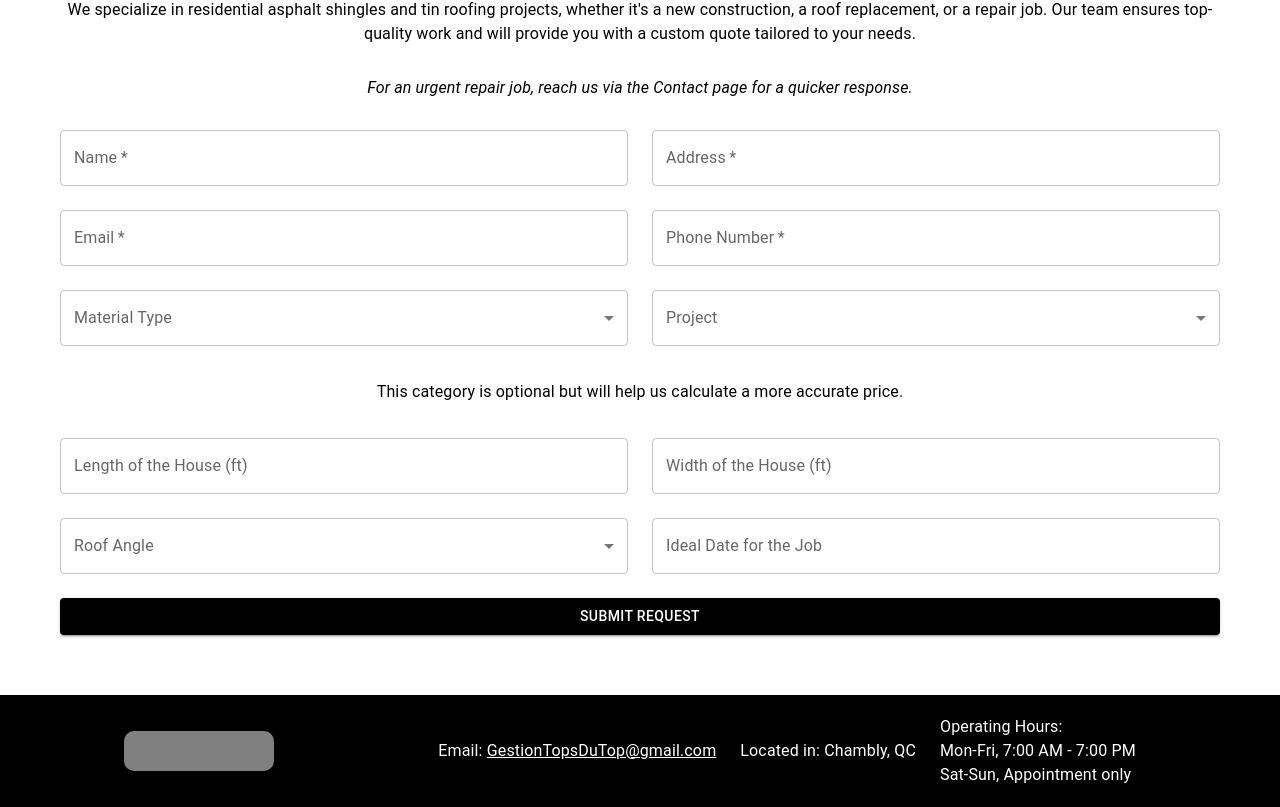
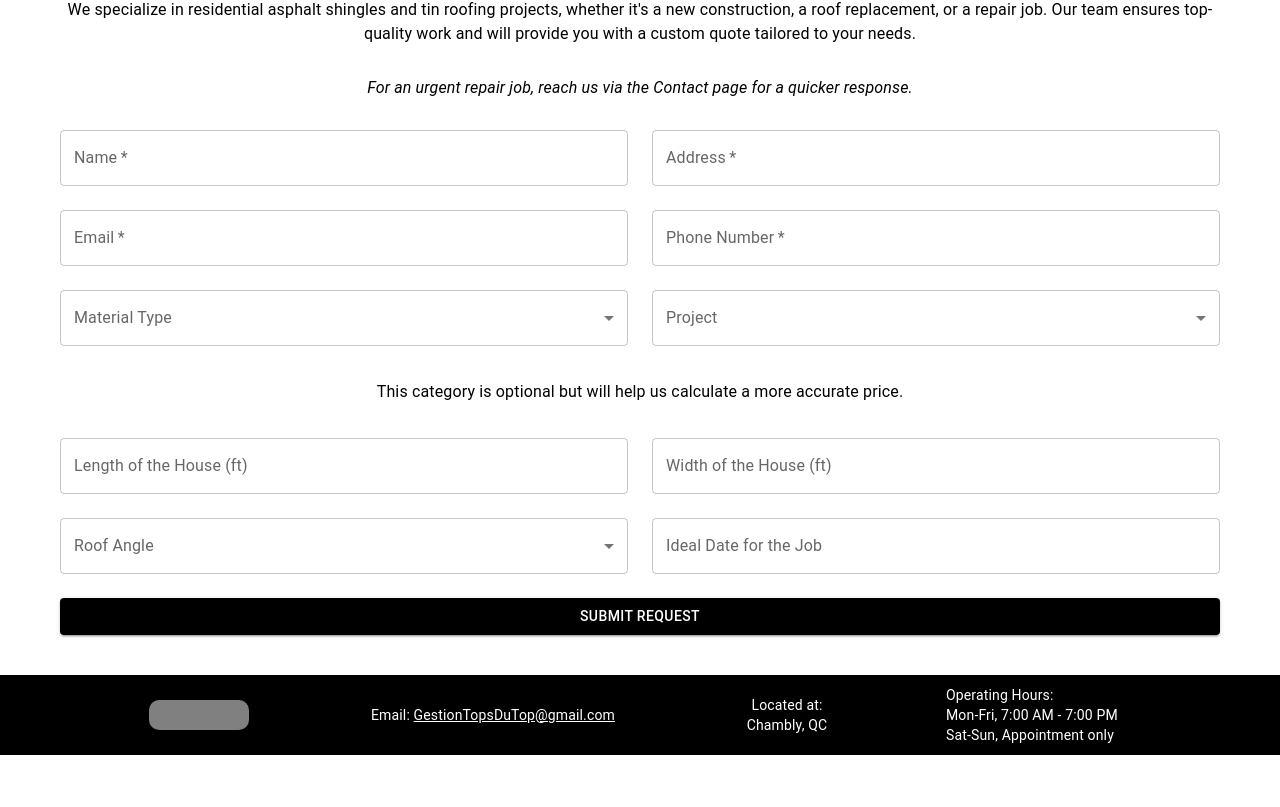
Before and after one commit to 010JGL/top, a React (Create React App) app: page /Roofing in a window 1280 px wide. Shown: the part 636-1443 px from the top of the page. After the commit the page ends 1391 px from the top, so only its background shows below. Built offline with nearby package versions, Linux system fonts and the light colour scheme.

Commit message:
contact fix up and roofing quote changed to french

```diff
--- a/src/Contact.js
+++ b/src/Contact.js
@@ -1,54 +1,89 @@
-import React from 'react';
-import { Typography, Container, Grid, Box } from '@mui/material';
-import { useLanguage } from './LanguageContext';  // Import the language context
+import React from "react";
+import { Typography, Container, Grid, Box } from "@mui/material";
+import { useLanguage } from "./LanguageContext"; // Import the language context
 
 const Contact = () => {
-  const { language } = useLanguage();  // Access the current language
+  const { language } = useLanguage(); // Access the current language
 
   return (
-    <div style={{ backgroundColor: 'black', padding: '20px 0', marginTop: '40px' }}>
+    <div
+      style={{
+        backgroundColor: "black",
+        padding: "10px 0", // Reduced padding
+        marginTop: "20px", // Reduced margin
+      }}
+    >
       <Container>
-        <Grid container spacing={3} alignItems="center" justifyContent="space-between">
-          {/* Logo (Placeholder for future addition) */}
-          <Grid item xs={12} sm={3} style={{ display: 'flex', justifyContent: 'center' }}>
+        <Grid
+          container
+          spacing={3}
+          alignItems="center"
+          justifyContent="space-between"
+        >
+          {/* Logo (Smaller box) */}
+          <Grid
+            item
+            xs={12}
+            sm={3}
+            style={{ display: "flex", justifyContent: "center" }}
+          >
             <Box
               style={{
-                width: '150px',
-                height: '40px', // Reduced height to make space for longer text
-                backgroundColor: 'gray', // Placeholder for logo
-                borderRadius: '10px',
+                width: "100px", // Smaller width for the logo
+                height: "30px", // Reduced height for a more compact logo
+                backgroundColor: "gray", // Placeholder for logo
+                borderRadius: "10px",
               }}
             >
               {/* Add your logo here later */}
             </Box>
           </Grid>
 
-          {/* Contact Information on the same line */}
+          {/* Contact Information (Larger box for text) */}
           <Grid item xs={12} sm={9}>
-            <Grid container justifyContent="center" alignItems="center" spacing={3}>
+            <Grid
+              container
+              spacing={3}
+              justifyContent="space-between"
+              alignItems="center"
+            >
               {/* Email */}
-              <Grid item>
-                <Typography variant="body1" style={{ color: 'white' }}>
-                  {language === 'fr' ? 'Courriel:' : 'Email:'}{" "}
-                  <a href="mailto:GestionTopsDuTop@gmail.com" style={{ color: 'white' }}>
+              <Grid item xs={12} sm={4} style={{ textAlign: "center" }}>
+                <Typography variant="body2" style={{ color: "white" }}>
+                  {language === "fr" ? "Courriel:" : "Email:"}{" "}
+                  <a
+                    href="mailto:GestionTopsDuTop@gmail.com"
+                    style={{ color: "white" }}
+                  >
                     GestionTopsDuTop@gmail.com
                   </a>
                 </Typography>
               </Grid>
 
               {/* Location */}
-              <Grid item>
-                <Typography variant="body1" style={{ color: 'white' }}>
-                  {language === 'fr' ? 'Situé à: Chambly, QC' : 'Located in: Chambly, QC'}
+              <Grid item xs={12} sm={4} style={{ textAlign: "center" }}>
+                <Typography variant="body2" style={{ color: "white" }}>
+                  {language === "fr" ? "Situé à:" : "Located at:"}
+                </Typography>
+                <Typography variant="body2" style={{ color: "white" }}>
+                  Chambly, QC
                 </Typography>
               </Grid>
 
               {/* Operating Hours */}
-              <Grid item>
-                <Typography variant="body1" style={{ color: 'white' }}>
-                  {language === 'fr' ? 'Heures d\'ouverture:' : 'Operating Hours:'}{" "} <br />
-                  {language === 'fr' ? 'Lundi-Vendredi: 7h00 - 19h00' : 'Mon-Fri, 7:00 AM - 7:00 PM'} <br />
-                  {language === 'fr' ? 'Samedi-Dimanche: sur rendez-vous seulement' : 'Sat-Sun, Appointment only'}
+              <Grid item xs={12} sm={4}>
+                <Typography variant="body2" style={{ color: "white" }}>
+                  {language === "fr"
+                    ? "Heures d'ouverture:"
+                    : "Operating Hours:"}{" "}
+                  <br />
+                  {language === "fr"
+                    ? "Lundi-Vendredi: 7h00 - 19h00"
+                    : "Mon-Fri, 7:00 AM - 7:00 PM"}{" "}
+                  <br />
+                  {language === "fr"
+                    ? "Samedi-Dimanche: sur rendez-vous"
+                    : "Sat-Sun, Appointment only"}
                 </Typography>
               </Grid>
             </Grid>
--- a/src/Roofing.js
+++ b/src/Roofing.js
@@ -11,6 +11,7 @@ import {
   MenuItem,
 } from "@mui/material";
 import emailjs from "emailjs-com";
+import { useLanguage } from './LanguageContext';  // Import the language context
 
 const RoofingQuotePage = () => {
   const [formData, setFormData] = useState({
@@ -25,6 +26,8 @@ const RoofingQuotePage = () => {
     roofAngle: "",
     idealDate: "", // Ideal date for the job as text
   });
+
+  const { language } = useLanguage();  // Access the current language
 
   const handleChange = (e) => {
     const { name, value } = e.target;
@@ -47,11 +50,17 @@ const RoofingQuotePage = () => {
       .then(
         () => {
           alert(
-            "Your request has been submitted! We will contact you shortly."
+            language === "fr"
+              ? "Votre demande a été soumise! Nous vous contacterons sous peu."
+              : "Your request has been submitted! We will contact you shortly."
           );
         },
         () => {
-          alert("There was an error. Please try again later.");
+          alert(
+            language === "fr"
+              ? "Il y a eu une erreur. Veuillez réessayer plus tard."
+              : "There was an error. Please try again later."
+          );
         }
       );
   };
@@ -72,23 +81,25 @@ const RoofingQuotePage = () => {
         }}
       >
         <Typography variant="h3" style={{ fontWeight: "bold" }}>
-          Ask for a Free Roofing Quote
+          {language === "fr"
+            ? "Demander une soumission gratuite"
+            : "Ask for a Free Quote"}
         </Typography>
       </div>
 
       <Container style={{ padding: "20px", textAlign: "center" }}>
         <Typography variant="body1" style={{ marginBottom: "30px" }}>
-          We specialize in residential asphalt shingles and tin roofing
-          projects, whether it's a new construction, a roof replacement, or a
-          repair job. Our team ensures top-quality work and will provide you
-          with a custom quote tailored to your needs.
+          {language === "fr"
+            ? "Nous sommes spécialisés dans les projets résidentiels de bardeaux d'asphalte et de toitures en tôle, que ce soit pour une nouvelle construction, un remplacement de toit ou une réparation. Notre équipe garantit un travail de qualité et vous fournira un devis personnalisé adapté à vos besoins."
+            : "We specialize in residential asphalt shingles and tin roofing projects, whether it's a new construction, a roof replacement, or a repair job. Our team ensures top-quality work and will provide you with a custom quote tailored to your needs."}
         </Typography>
         <Typography
           variant="body1"
           style={{ marginBottom: "30px", fontStyle: "italic" }}
         >
-          For an urgent repair job, reach us via the Contact page for a quicker
-          response.
+          {language === "fr"
+            ? "Pour un travail de réparation urgent, contactez-nous via la page Contact pour une réponse plus rapide."
+            : "For an urgent repair job, reach us via the Contact page for a quicker response."}
         </Typography>
 
         <form onSubmit={handleSubmit}>
@@ -96,7 +107,7 @@ const RoofingQuotePage = () => {
             {/* Name */}
             <Grid item xs={12} sm={6}>
               <TextField
-                label="Name"
+                label={language === "fr" ? "Nom" : "Name"}
                 variant="outlined"
                 fullWidth
                 name="name"
@@ -109,7 +120,7 @@ const RoofingQuotePage = () => {
             {/* Address */}
             <Grid item xs={12} sm={6}>
               <TextField
-                label="Address"
+                label={language === "fr" ? "Adresse" : "Address"}
                 variant="outlined"
                 fullWidth
                 name="address"
@@ -122,7 +133,7 @@ const RoofingQuotePage = () => {
             {/* Email */}
             <Grid item xs={12} sm={6}>
               <TextField
-                label="Email"
+                label={language === "fr" ? "Courriel" : "Email"}
                 variant="outlined"
                 fullWidth
                 name="email"
@@ -135,7 +146,7 @@ const RoofingQuotePage = () => {
             {/* Phone */}
             <Grid item xs={12} sm={6}>
               <TextField
-                label="Phone Number"
+                label={language === "fr" ? "Numéro de téléphone" : "Phone Number"}
                 variant="outlined"
                 fullWidth
                 name="phone"
@@ -148,9 +159,9 @@ const RoofingQuotePage = () => {
             {/* Material Type */}
             <Grid item xs={12} sm={6}>
               <FormControl fullWidth>
-                <InputLabel>Material Type</InputLabel>
+                <InputLabel>{language === "fr" ? "Type de matériau" : "Material Type"}</InputLabel>
                 <Select
-                  label="Material Type"
+                  label={language === "fr" ? "Type de matériau" : "Material Type"}
                   name="materialType"
                   value={formData.materialType}
                   onChange={handleChange}
@@ -164,16 +175,16 @@ const RoofingQuotePage = () => {
             {/* Project */}
             <Grid item xs={12} sm={6}>
               <FormControl fullWidth>
-                <InputLabel>Project</InputLabel>
+                <InputLabel>{language === "fr" ? "Projet" : "Project"}</InputLabel>
                 <Select
-                  label="Project"
+                  label={language === "fr" ? "Projet" : "Project"}
                   name="project"
                   value={formData.project}
                   onChange={handleChange}
                   required
                 >
-                  <MenuItem value="New Construction">New Construction</MenuItem>
-                  <MenuItem value="Roof Replacement">Roof Replacement</MenuItem>
+                  <MenuItem value="New Construction">{language === "fr" ? "Nouvelle construction" : "New Construction"}</MenuItem>
+                  <MenuItem value="Roof Replacement">{language === "fr" ? "Remplacement de toit" : "Roof Replacement"}</MenuItem>
                 </Select>
               </FormControl>
             </Grid>
@@ -184,15 +195,16 @@ const RoofingQuotePage = () => {
                 variant="body1"
                 style={{ marginBottom: "10px", marginTop: "10px" }}
               >
-                This category is optional but will help us calculate a more
-                accurate price.
+                {language === "fr"
+                  ? "Cette catégorie est facultative mais nous aidera à calculer un prix plus précis."
+                  : "This category is optional but will help us calculate a more accurate price."}
               </Typography>
             </Grid>
 
             {/* Length */}
             <Grid item xs={12} sm={6}>
               <TextField
-                label="Length of the House (ft)"
+                label={language === "fr" ? "Longueur de la maison (ft)" : "Length of the House (ft)"}
                 variant="outlined"
                 fullWidth
                 name="length"
@@ -204,7 +216,7 @@ const RoofingQuotePage = () => {
             {/* Width */}
             <Grid item xs={12} sm={6}>
               <TextField
-                label="Width of the House (ft)"
+                label={language === "fr" ? "Largeur de la maison (ft)" : "Width of the House (ft)"}
                 variant="outlined"
                 fullWidth
                 name="width"
@@ -215,9 +227,9 @@ const RoofingQuotePage = () => {
             {/* Roof Angle */}
             <Grid item xs={12} sm={6}>
               <FormControl fullWidth>
-                <InputLabel>Roof Angle</InputLabel>
+                <InputLabel>{language === "fr" ? "Angle du toit" : "Roof Angle"}</InputLabel>
                 <Select
-                  label="Roof Angle"
+                  label={language === "fr" ? "Angle du toit" : "Roof Angle"}
                   name="roofAngle"
                   value={formData.roofAngle}
                   onChange={handleChange}
@@ -241,7 +253,7 @@ const RoofingQuotePage = () => {
             {/* Ideal Date for the Job */}
             <Grid item xs={12} sm={6}>
               <TextField
-                label="Ideal Date for the Job"
+                label={language === "fr" ? "Date idéale pour le travail" : "Ideal Date for the Job"}
                 variant="outlined"
                 fullWidth
                 name="idealDate"
@@ -258,7 +270,7 @@ const RoofingQuotePage = () => {
                 style={{ backgroundColor: "black", color: "white" }}
                 fullWidth
               >
-                Submit Request
+                {language === "fr" ? "Soumettre la demande" : "Submit Request"}
               </Button>
             </Grid>
           </Grid>
```
